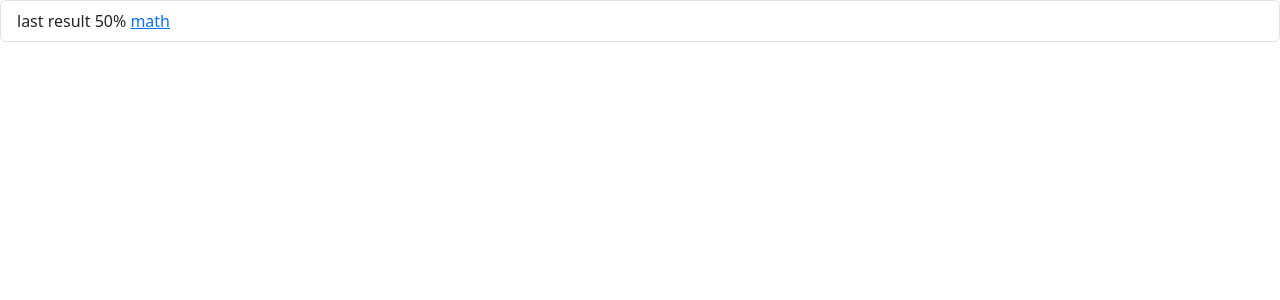
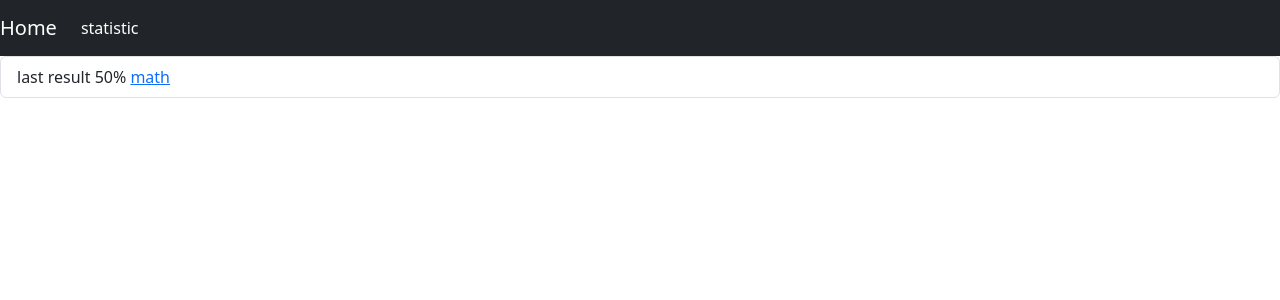
Before and after one commit to Tyrannozavr/aducation, a Django app: page /testing/ in a window 1280 px wide. Shown: the top 300 px of the page. Run offline with Django 4.2, Linux system fonts and the light colour scheme; data comes from the database, SQL or seed files in the repository; both versions use the stored data as it was after the commit; some libraries are stand-ins or nearby versions.

Commit message:
base generic with boostrap

```diff
--- /dev/null
+++ b/templates/testing/base_generic.html
@@ -0,0 +1,54 @@
+<!DOCTYPE html>
+<html lang="en">
+<head>
+    <meta charset="UTF-8">
+    <title>statistic</title>
+<link rel="stylesheet" href="https://maxcdn.bootstrapcdn.com/bootstrap/4.0.0/css/bootstrap.min.css" integrity="sha384-Gn5384xqQ1aoWXA+058RXPxPg6fy4IWvTNh0E263XmFcJlSAwiGgFAW/dAiS6JXm" crossorigin="anonymous">
+<link rel="stylesheet" href="https://maxcdn.bootstrapcdn.com/bootstrap/4.0.0-alpha.4/css/bootstrap.min.css"integrity="2hfp1SzUoho7/TsGGGDaFdsuuDL0LX2hnUp6VkX3CUQ2K4K+xjboZdsXyp4oUHZj" crossorigin="anonymous">
+</head>
+<body>
+<nav class="navbar navbar-expand-lg navbar-dark bg-dark">
+  <a class="navbar-brand" href="/testing">Home</a>
+  <button class="navbar-toggler" type="button" data-toggle="collapse" data-target="#navbarNavDropdown" aria-controls="navbarNavDropdown" aria-expanded="false" aria-label="Toggle navigation">
+    <span class="navbar-toggler-icon"></span>
+  </button>
+  <div class="collapse navbar-collapse" id="navbarNavDropdown">
+    <ul class="navbar-nav">
+      <li class="nav-item active">
+        <a class="nav-link" href="/testing/statistic">statistic<span class="sr-only">(current)</span></a>
+      </li>
+{#      <li class="nav-item">#}
+{#        <a class="nav-link" href="#">Features</a>#}
+{#      </li>#}
+{#      <li class="nav-item">#}
+{#        <a class="nav-link" href="#">Pricing</a>#}
+{#      </li>#}
+{#      <li class="nav-item dropdown">#}
+{#        <a class="nav-link dropdown-toggle" href="#" id="navbarDropdownMenuLink" data-toggle="dropdown" aria-haspopup="true" aria-expanded="false">#}
+{#          Dropdown link#}
+{#        </a>#}
+{#        <div class="dropdown-menu" aria-labelledby="navbarDropdownMenuLink">#}
+{#          <a class="dropdown-item" href="#">Action</a>#}
+{#          <a class="dropdown-item" href="#">Another action</a>#}
+{#          <a class="dropdown-item" href="#">Something else here</a>#}
+{#        </div>#}
+{#      </li>#}
+    </ul>
+  </div></nav>
+{% block content %}
+{% endblock %}
+{#{{ statistic }}#}
+{#<div>#}
+{#    User: {{ statistic.user }} passing test {{ statistic.testing.name }}#}
+{#</div>#}
+{#<div>#}
+{#    With result:#}
+{#    <div>count correct answers - {{ statistic.correct }}</div>#}
+{#    <div>Total amount of questions - {{ statistic.count_question }}</div>#}
+{#    <div>Percentage correct answers - {{ statistic.percent_correct }} %</div>#}
+{#</div>#}
+<script src="https://code.jquery.com/jquery-3.2.1.slim.min.js" integrity="sha384-KJ3o2DKtIkvYIK3UENzmM7KCkRr/rE9/Qpg6aAZGJwFDMVNA/GpGFF93hXpG5KkN" crossorigin="anonymous"></script>
+<script src="https://cdnjs.cloudflare.com/ajax/libs/popper.js/1.12.9/umd/popper.min.js" integrity="sha384-ApNbgh9B+Y1QKtv3Rn7W3mgPxhU9K/ScQsAP7hUibX39j7fakFPskvXusvfa0b4Q" crossorigin="anonymous"></script>
+<script src="https://maxcdn.bootstrapcdn.com/bootstrap/4.0.0/js/bootstrap.min.js" integrity="sha384-JZR6Spejh4U02d8jOt6vLEHfe/JQGiRRSQQxSfFWpi1MquVdAyjUar5+76PVCmYl" crossorigin="anonymous"></script>
+</body>
+</html>
--- a/templates/testing/testing_list.html
+++ b/templates/testing/testing_list.html
@@ -1,13 +1,6 @@
-<!DOCTYPE html>
-<html lang="en">
-<head>
-    <meta charset="UTF-8">
-    <title>tests</title>
-</head>
-<body>
-<link rel="stylesheet" href="https://maxcdn.bootstrapcdn.com/bootstrap/4.0.0-alpha.4/css/bootstrap.min.css"
-      integrity="2hfp1SzUoho7/TsGGGDaFdsuuDL0LX2hnUp6VkX3CUQ2K4K+xjboZdsXyp4oUHZj" crossorigin="anonymous">
-<ul class="list-group">
+{% extends 'testing/base_generic.html' %}
+{% block content %}
+    <ul class="list-group">
     {% for test in object_list %}
     <li class="list-group-item">
         <span class="tag tag-default tag-pill pull-xs-right"> last result {{ test.statistic_set.last.percent_correct }}% </span>
@@ -15,14 +8,4 @@
     </li>
     {% endfor %}
 </ul>
-<!-- MDB -->
-<script src="https://ajax.googleapis.com/ajax/libs/jquery/3.0.0/jquery.min.js"
-        integrity="sha384-THPy051/pYDQGanwU6poAc/hOdQxjnOEXzbT+OuUAFqNqFjL+4IGLBgCJC3ZOShY"
-        crossorigin="anonymous"></script>
-<script src="https://cdnjs.cloudflare.com/ajax/libs/tether/1.2.0/js/tether.min.js"
-        integrity="sha384-Plbmg8JY28KFelvJVai01l8WyZzrYWG825m+cZ0eDDS1f7d/js6ikvy1+X+guPIB"
-        crossorigin="anonymous"></script>
-<script src="https://maxcdn.bootstrapcdn.com/bootstrap/4.0.0-alpha.4/js/bootstrap.min.js"
-        integrity="VjEeINv9OSwtWFLAtmc4JCtEJXXBub00gtSnszmspDLCtC0I4z4nqz7rEFbIZLLU" crossorigin="anonymous"></script>
-</body>
-</html>
+{% endblock %}
```
Also changed, not shown: templates/testing/statistic.html (+3 -42 lines), templates/testing/testing_detail.html (+3 -9 lines), db.sqlite3.
